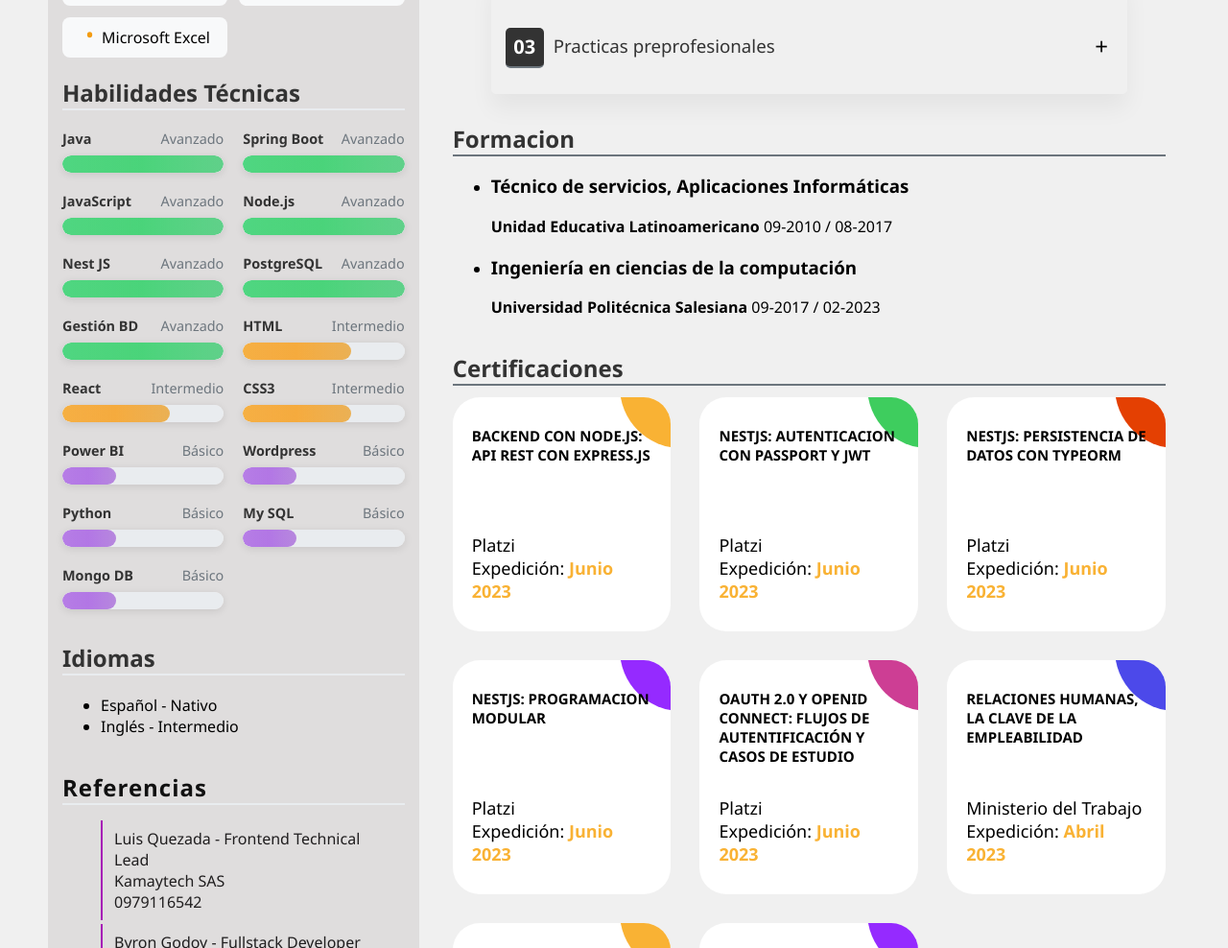
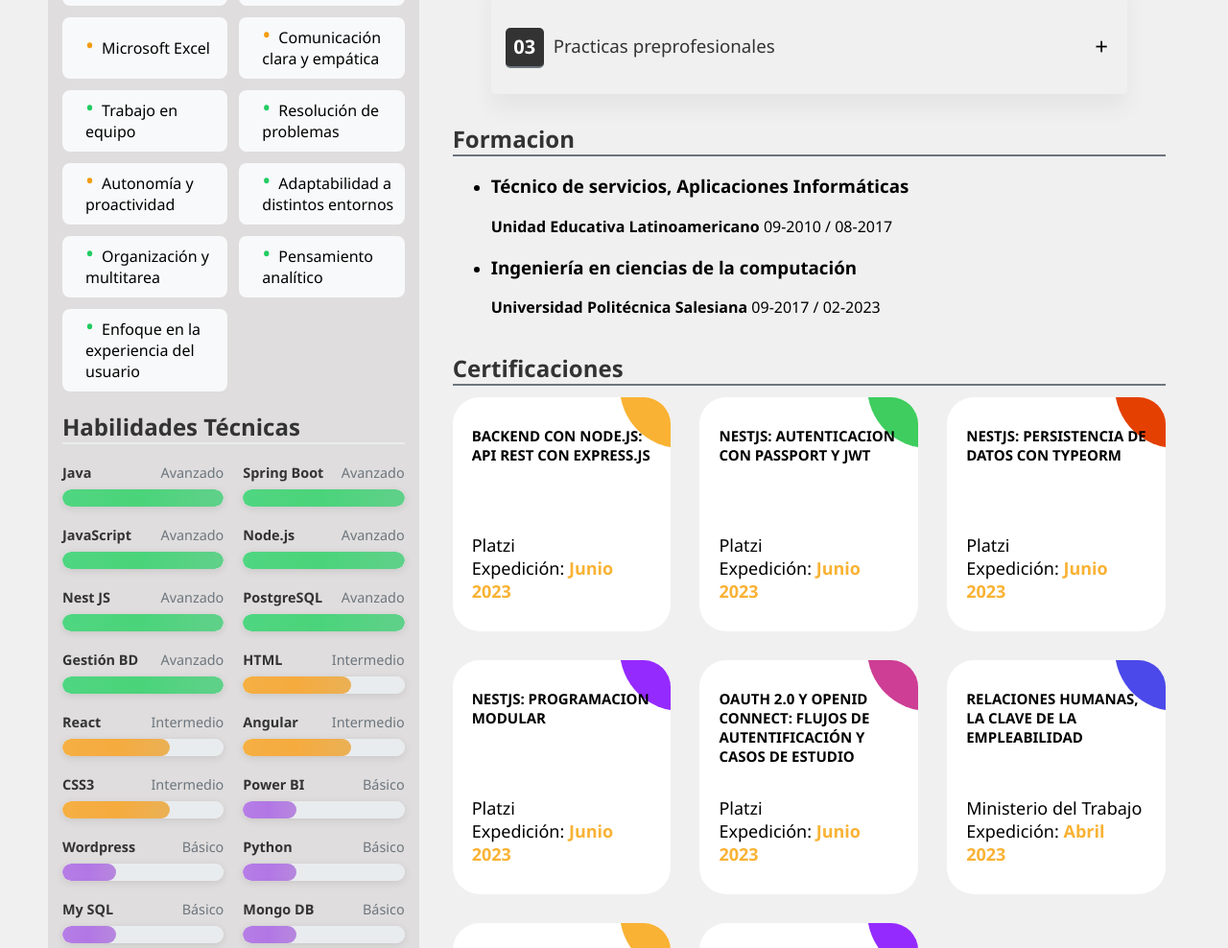
Before and after one commit to ShootDomy/frontend-basico, a plain HTML site: page index.html in a window 1280 px wide. Shown: the part 861-1849 px from the top of the page at 96% size. Drawn offline with Linux system fonts and the light colour scheme.

Commit message:
Add soft skills and technical proficiency to enhance experience section

```diff
--- a/index.html
+++ b/index.html
@@ -111,6 +111,28 @@
               <li data-level="Intermedio"><span>Desarrollo Agil</span></li>
               <li data-level="Intermedio"><span>Microsoft Word</span></li>
               <li data-level="Intermedio"><span>Microsoft Excel</span></li>
+              <li data-level="Intermedio">
+                <span>Comunicación clara y empática</span>
+              </li>
+              <li data-level="Avanzado"><span>Trabajo en equipo</span></li>
+              <li data-level="Avanzado">
+                <span>Resolución de problemas</span>
+              </li>
+              <li data-level="Intermedio">
+                <span>Autonomía y proactividad</span>
+              </li>
+              <li data-level="Avanzado">
+                <span>Adaptabilidad a distintos entornos</span>
+              </li>
+              <li data-level="Avanzado">
+                <span>Organización y multitarea</span>
+              </li>
+              <li data-level="Avanzado">
+                <span>Pensamiento analítico</span>
+              </li>
+              <li data-level="Avanzado">
+                <span>Enfoque en la experiencia del usuario</span>
+              </li>
             </ul>
           </div>
           <div>
@@ -226,6 +248,19 @@
               <div>
                 <div class="progress-label">
                   <span class="progress-name">React</span>
+                  <span class="progress-level">Intermedio</span>
+                </div>
+                <div
+                  class="progress-bar intermediate"
+                  style="--progress-value: 66.66%"
+                >
+                  <div class="progress-track"></div>
+                  <div class="progress-fill"></div>
+                </div>
+              </div>
+              <div>
+                <div class="progress-label">
+                  <span class="progress-name">Angular</span>
                   <span class="progress-level">Intermedio</span>
                 </div>
                 <div
```
